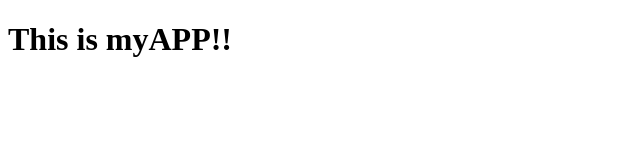
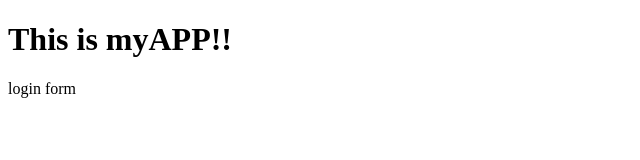
Before and after one commit to TolosaAngasa/myAppExample2, a plain HTML site: page index.html in a window 1280 px wide. Shown: the full height of the page, 0-640 px from the left. Drawn offline with Linux system fonts and the light colour scheme.

Commit message:
Login change

```diff
--- /dev/null
+++ b/dr2/app2.js
@@ -0,0 +1 @@
+console.log("App2 practice");
--- a/index.html
+++ b/index.html
@@ -10,6 +10,7 @@
 
 <body>
     <h1>This is myAPP!!</h1>
+    login form
 </body>
 
 </html>
```
Also changed, not shown: login.html (added, +1 -0 lines), log.txt (added).
